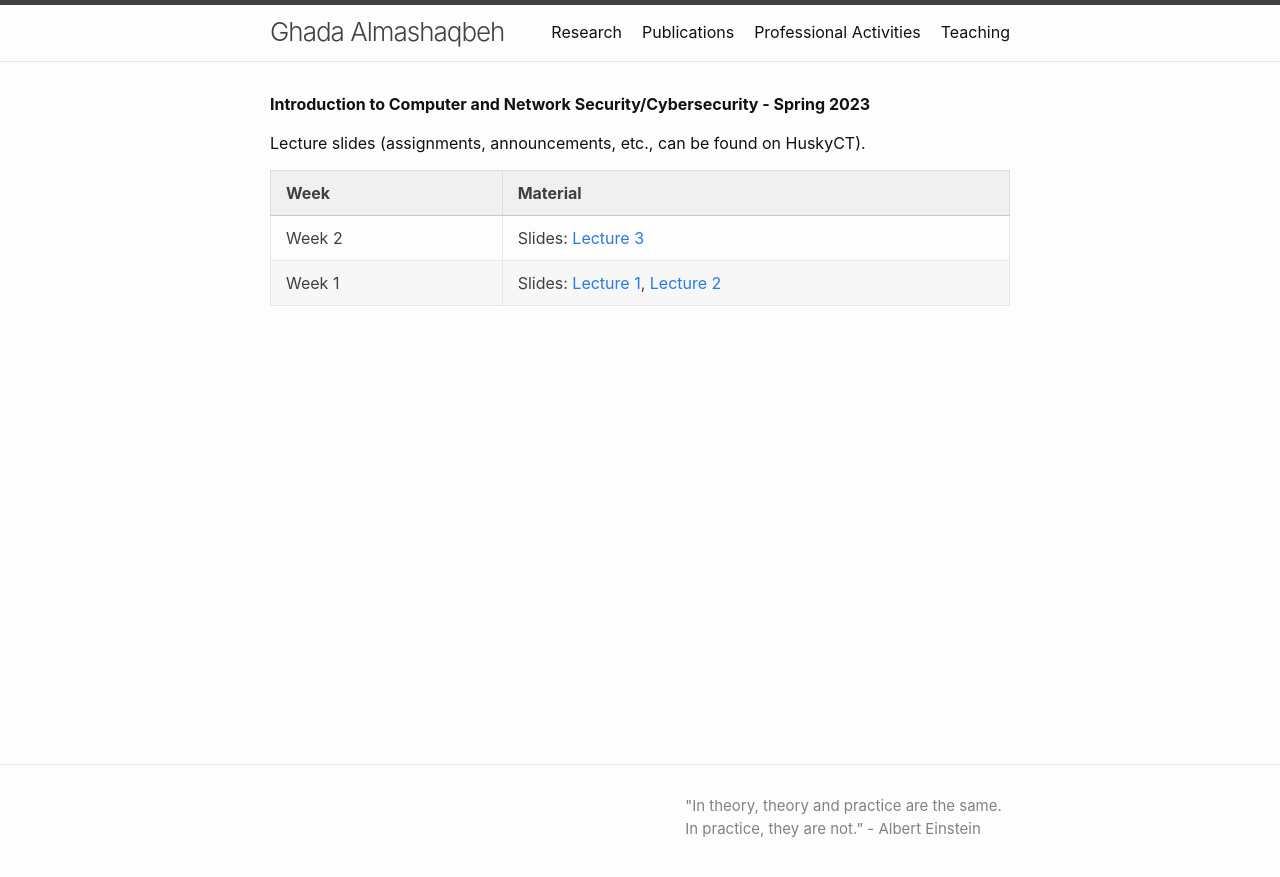
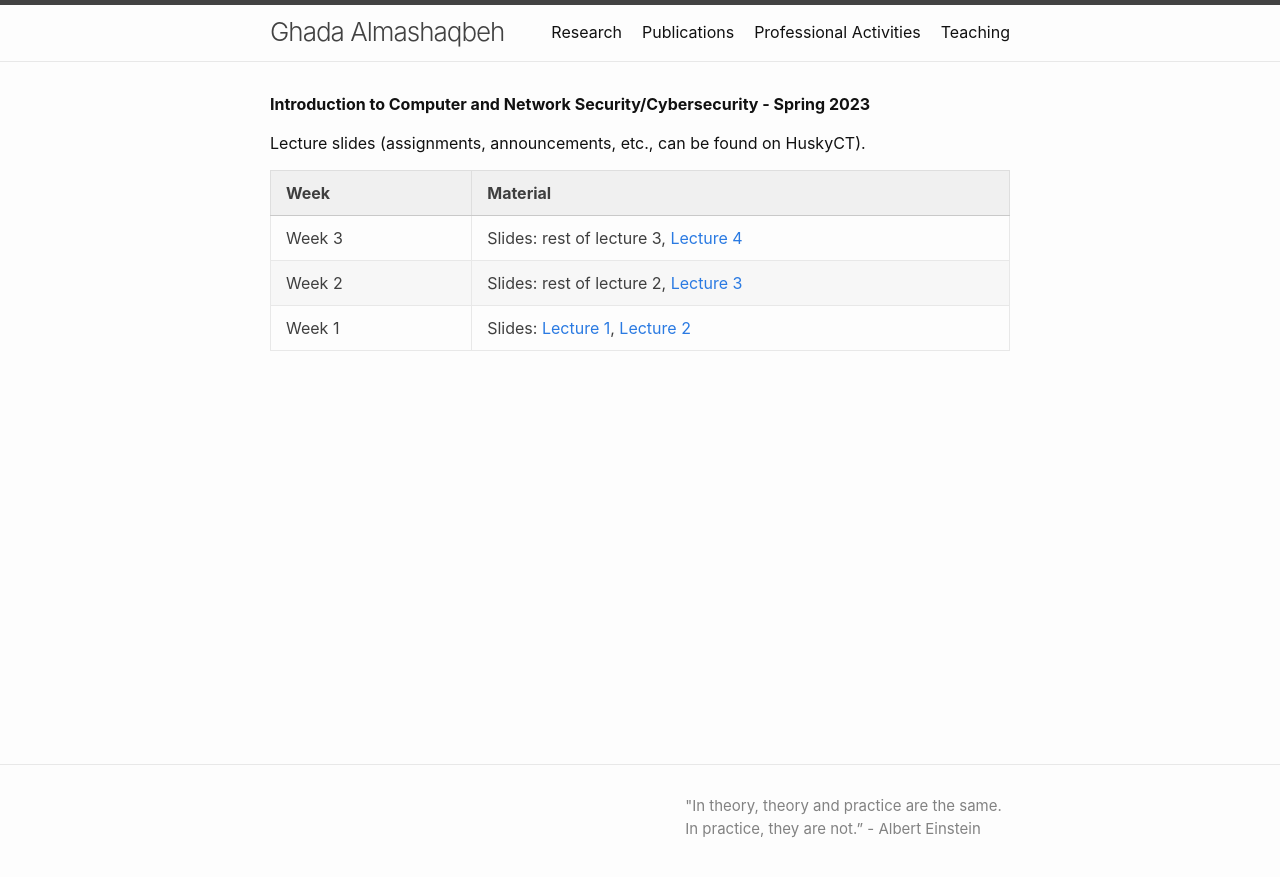
Before and after one commit to GhadaAlmashaqbeh/GhadaAlmashaqbeh.github.io, a Jekyll site: the page built from courses/cse3400-s2023/index.md, in a window 1280 px wide. Shown: the top 877 px of the page. Built offline with Jekyll 4.4.1, drawn with Linux system fonts in a browser that asks for light colours.

Commit message:
add lectures

```diff
--- a/courses/cse3400-s2023/index.md
+++ b/courses/cse3400-s2023/index.md
@@ -8,5 +8,6 @@ Lecture slides (assignments, announcements, etc., can be found on HuskyCT).
 
 | Week&emsp;&emsp;| Material           |
 |----------|--------------------|
-| Week 2 | Slides: [Lecture 3](./lecture3.pdf)|
+| Week 3 | Slides: rest of lecture 3, [Lecture 4](./lecture4.pdf)|
+| Week 2 | Slides: rest of lecture 2, [Lecture 3](./lecture3.pdf)|
 | Week 1 | Slides: [Lecture 1](./lecture1.pdf), [Lecture 2](./lecture2.pdf)|
```
Also changed, not shown: 2 other files.
